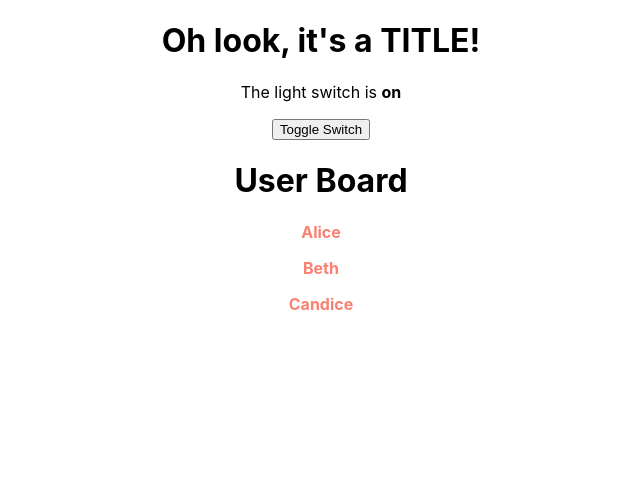
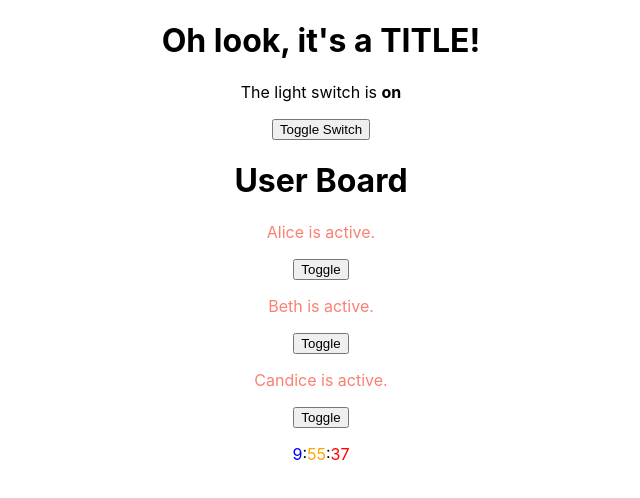
Before and after one commit to dustywsaunders/my-first-react-app, a React (Create React App) app: page / in a window 1280 px wide. Shown: the top 498 px of the page, without its empty margins (319-959 px from the left). Built offline with nearby package versions, Linux system fonts and the light colour scheme.

Commit message:
clock done

```diff
--- a/src/App.css
+++ b/src/App.css
@@ -34,3 +34,15 @@
 .user {
   color: salmon;
 }
+
+#hours {
+  color: blue
+}
+
+#minutes {
+  color: orange
+}
+
+#seconds {
+  color: red
+}
--- a/src/App.js
+++ b/src/App.js
@@ -4,6 +4,7 @@ import './App.css';
 import Title from './components/Title';
 import LightSwitch from './components/LightSwitch';
 import UserBoard from './components/UserBoard';
+import Clock from './components/Clock';
 
 class App extends Component {
   render() {
@@ -29,7 +30,7 @@ class App extends Component {
           <Title content="Oh look, it's a TITLE!" />
           <LightSwitch />
           <UserBoard />
-
+          <Clock />
         </main>
       </div>
     );
--- /dev/null
+++ b/src/components/Clock.js
@@ -0,0 +1,40 @@
+import React, { Component } from 'react'
+
+export default class Clock extends Component {
+
+  state = {
+    time: new Date(),
+  }
+
+  // function for hours, minutes and seconds???
+  // How to mke it update every hour, minute, second???
+  tick = () => {
+    this.setState({
+      time: new Date(),
+    });
+
+    setInterval(this.tick, 1000);
+  }
+
+  componentDidMount() {
+    this.timerID = setInterval(
+      () => this.tick(),
+      1000
+    );
+  }
+
+  // create props for hours, minutes, seconds???
+  // how to apply tick fn's to different props???
+
+  render () {
+    return (<div>
+      <p>
+        <span id = "hours">{ this.state.time.getHours() }</span>
+        :
+        <span id = "minutes">{ this.state.time.getMinutes() }</span>
+        :
+        <span id = "seconds">{ this.state.time.getSeconds() }</span>
+      </p>
+    </div>)
+  }
+}
--- a/src/components/User.js
+++ b/src/components/User.js
@@ -2,7 +2,20 @@
 import React, { Component } from 'react'
 
 export default class User extends Component {
-  render() {
-    return <div className = 'user'><p><b>{ this.props.name }</b></p></div>
+
+  state = { active: true }
+
+  toggle = () => {
+    this.setState({
+      active: !this.state.active
+    })
   }
+
+  render () {
+    return <div className = 'user'>
+      <p>{ this.props.name } is <b>{ this.state.active ? '' : 'not' }</b> active.</p>
+      <button onClick={this.toggle}>Toggle</button>
+    </div>
+  }
+
 }
```
Also changed, not shown: src/components/LightSwitch.js (line endings or trailing spaces).
